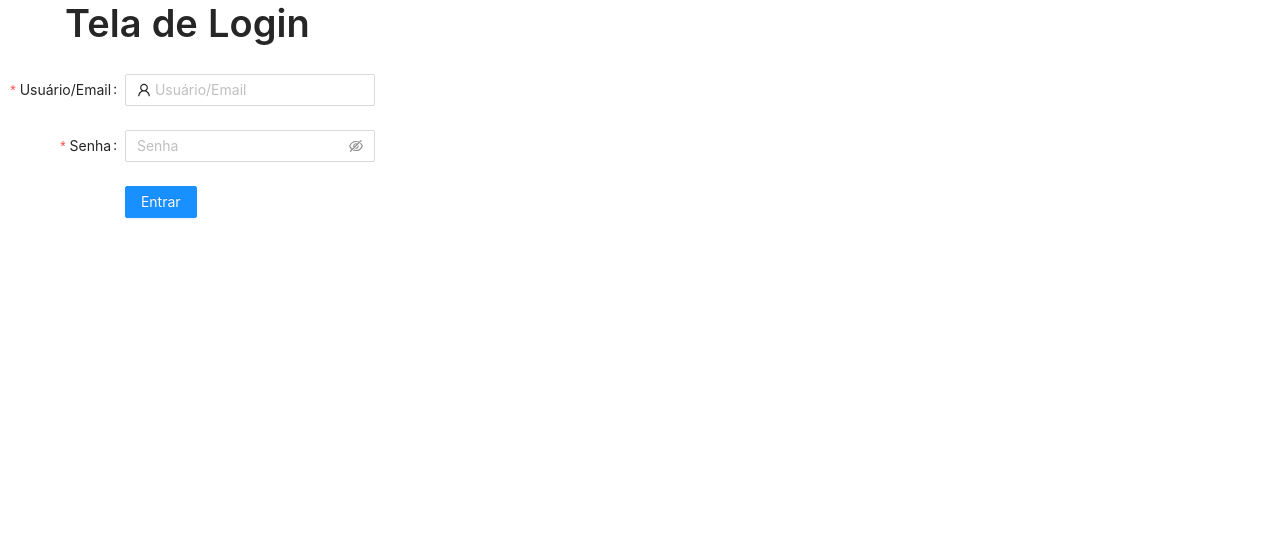
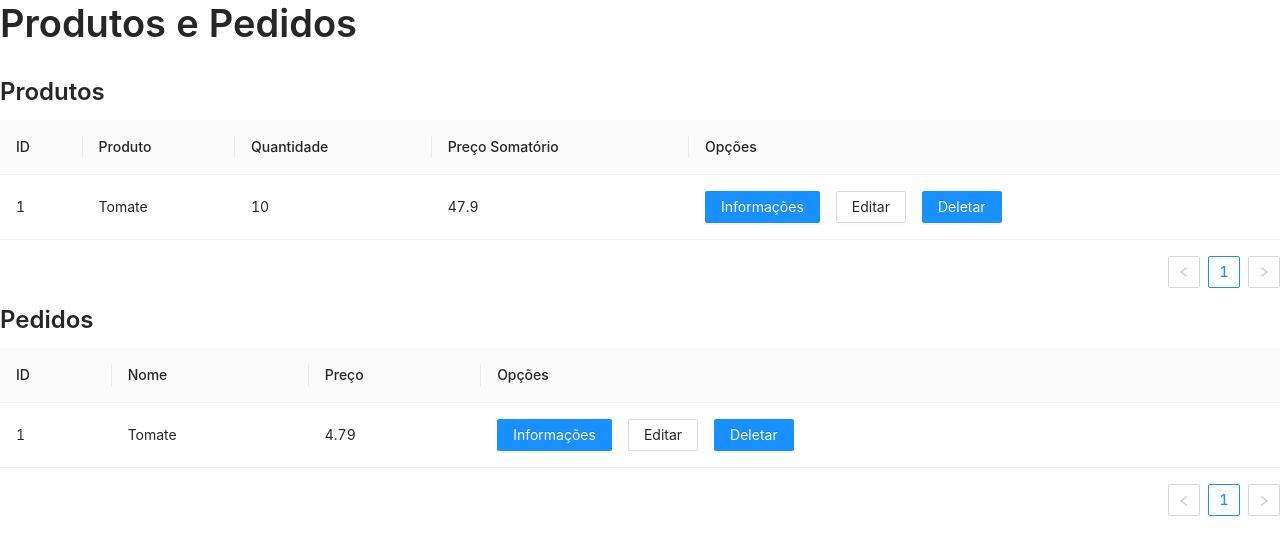
Before and after one commit to isaquetdiniz/buyList, a React (Create React App) app in the folder client/: page /edit in a window 1280 px wide. Shown: the top 554 px of the page. Built offline with nearby package versions, Linux system fonts and the light colour scheme.

Commit message:
feat(configure-client): created tables components

```diff
--- a/client/package.json
+++ b/client/package.json
@@ -10,10 +10,12 @@
     "@types/node": "^12.0.0",
     "@types/react": "^16.9.53",
     "@types/react-dom": "^16.9.8",
+    "@types/react-router-dom": "^5.1.6",
     "antd": "^4.8.0",
     "axios": "^0.21.0",
     "react": "^17.0.1",
     "react-dom": "^17.0.1",
+    "react-router-dom": "^5.2.0",
     "react-scripts": "4.0.0",
     "typescript": "^4.0.3",
     "web-vitals": "^0.2.4"
--- a/client/src/App.tsx
+++ b/client/src/App.tsx
@@ -1,13 +1,27 @@
 import React from "react";
+import {
+  BrowserRouter as Router,
+  Switch,
+  Route,
+  Redirect,
+} from "react-router-dom";
 
 import Login from "./views/login";
+import Edit from "./views/edit";
+
 import "antd/dist/antd.css";
 
 function App() {
   return (
-    <>
-      <Login />
-    </>
+    <Router>
+      <Switch>
+        <Route path="/" exact>
+          <Redirect to="/login" />
+        </Route>
+        <Route path="/login" component={Login} />
+        <Route path="/edit" component={Edit} />
+      </Switch>
+    </Router>
   );
 }
 
--- /dev/null
+++ b/client/src/components/TableOrder.tsx
@@ -0,0 +1,44 @@
+import React from "react";
+
+import { Table, Space, Button } from "antd";
+
+const TableOrder: React.FC = () => {
+  const dataSource = [
+    {
+      key: "1",
+      id: 1,
+      produto: "Tomate",
+      quantidade: 10,
+      precoSomatorio: 47.9,
+    },
+  ];
+  const columns = [
+    { title: "ID", dataIndex: "id", key: "id" },
+    { title: "Produto", dataIndex: "produto", key: "produto" },
+    { title: "Quantidade", dataIndex: "quantidade", key: "quantidade" },
+    {
+      title: "Preço Somatório",
+      dataIndex: "precoSomatorio",
+      key: "precoSomatorio",
+    },
+    {
+      title: "Opções",
+      dataIndex: "opcoes",
+      key: "opcoes",
+      render: (text: string, record: object) => (
+        <Space size="middle">
+          <Button type="primary" onClick={() => {}}>
+            Informações
+          </Button>
+          <Button onClick={() => {}}>Editar</Button>
+          <Button type="primary" onClick={() => {}}>
+            Deletar
+          </Button>
+        </Space>
+      ),
+    },
+  ];
+  return <Table dataSource={dataSource} columns={columns}></Table>;
+};
+
+export default TableOrder;
--- /dev/null
+++ b/client/src/components/TableProduct.tsx
@@ -0,0 +1,38 @@
+import React from "react";
+
+import { Table, Space, Button } from "antd";
+
+const TableProduct: React.FC = () => {
+  const dataSource = [
+    {
+      key: "1",
+      id: 1,
+      nome: "Tomate",
+      precoUnitario: 4.79,
+    },
+  ];
+  const columns = [
+    { title: "ID", dataIndex: "id", key: "id" },
+    { title: "Nome", dataIndex: "nome", key: "nome" },
+    { title: "Preço", dataIndex: "precoUnitario", key: "precoUnitario" },
+    {
+      title: "Opções",
+      dataIndex: "opcoes",
+      key: "opcoes",
+      render: (text: string, record: object) => (
+        <Space size="middle">
+          <Button type="primary" onClick={() => {}}>
+            Informações
+          </Button>
+          <Button onClick={() => {}}>Editar</Button>
+          <Button type="primary" onClick={() => {}}>
+            Deletar
+          </Button>
+        </Space>
+      ),
+    },
+  ];
+  return <Table dataSource={dataSource} columns={columns}></Table>;
+};
+
+export default TableProduct;
--- a/client/src/views/edit.tsx
+++ b/client/src/views/edit.tsx
@@ -0,0 +1,22 @@
+import React from "react";
+
+import { Typography } from "antd";
+
+import TableProduct from "../components/TableOrder";
+import TableOrder from "../components/TableProduct";
+
+const Edit: React.FC = () => {
+  const { Title } = Typography;
+
+  return (
+    <>
+      <Title>Produtos e Pedidos</Title>
+      <Title level={3}>Produtos</Title>
+      <TableProduct />
+      <Title level={3}>Pedidos</Title>
+      <TableOrder />
+    </>
+  );
+};
+
+export default Edit;
```
Also changed, not shown: 1 other file (tests, documents, lock files or other folders).
